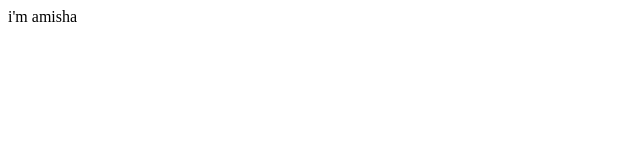
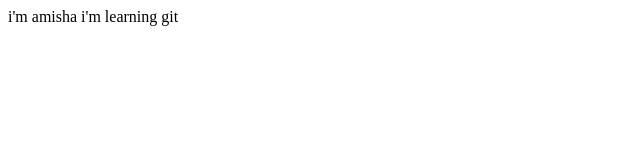
Before and after one commit to rijalamisha21/PraticeGit, a plain HTML site: page index.html in a window 1280 px wide. Shown: the whole page, without its empty margins (0-640 px from the left). Drawn offline with Linux system fonts and the light colour scheme.

Commit message:
3 commit

```diff
--- a/index.html
+++ b/index.html
@@ -8,6 +8,7 @@
 </head>
 <body>
     i'm amisha
+    i'm learning git
 
 </body>
 </html>
```
